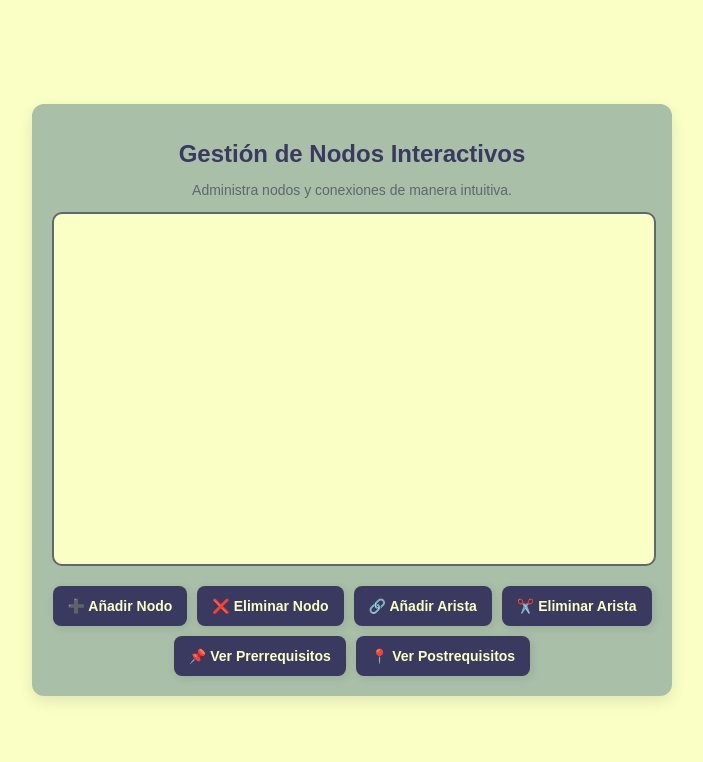
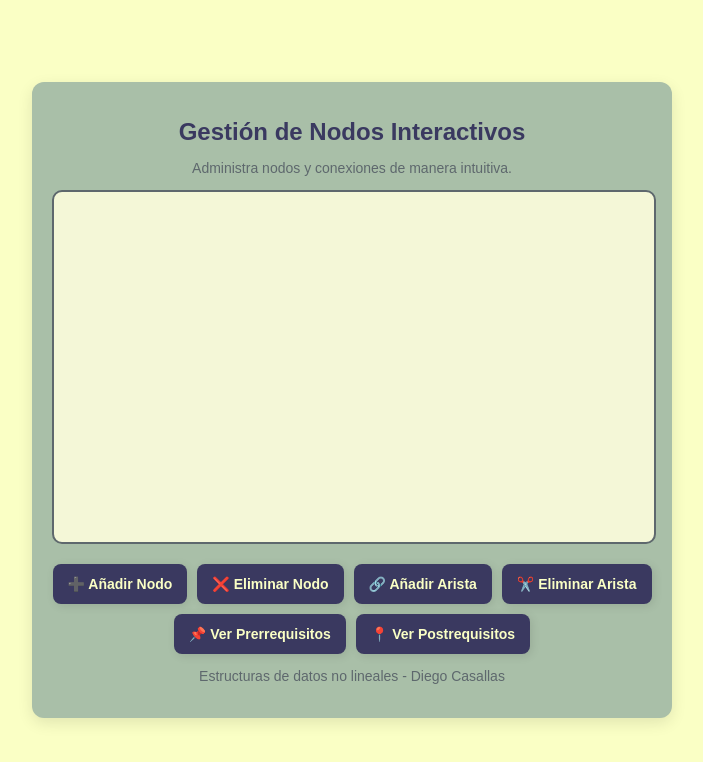
Before and after one commit to DiegoRCasallas/parcial1-EDNL, a plain HTML site: page index.html in a window 1280 px wide. Shown: the whole page, without its empty margins (288-991 px from the left). Drawn offline with Linux system fonts and the light colour scheme; a script that the page names is missing.

Commit message:
Coreccion de colores

```diff
--- a/index.html
+++ b/index.html
@@ -21,6 +21,7 @@
             <button id="prerequisites" class="btn">📌 Ver Prerrequisitos</button>
             <button id="postrequisites" class="btn">📍 Ver Postrequisitos</button>
         </div>
+        <p>Estructuras de datos no lineales - Diego Casallas</p>
     </div>
     <script src="script.js"></script>
 </body>
--- a/script.js
+++ b/script.js
@@ -58,6 +58,12 @@ document.getElementById('removeEdge').onclick = function () {
     var toNodeId = prompt('Ingrese el nombre del nodo destino:');
     var edgeId = null;
     var allEdges = edges.get();
+    /* Este bloque de código es un bucle que itera sobre todas las aristas del grafo para encontrar una arista específica
+    que conecte dos nodos especificados por `fromNodeId` y `toNodeId`. Si se encuentra una arista de este tipo
+    su ID se almacena en la variable `edgeId`, y entonces esa arista se elimina del grafo utilizando
+    edges.remove({ id: edgeId })`. Si no se encuentra ninguna arista que conecte los nodos especificados, se muestra una alerta
+    indicando que no hay conexión entre esos nodos. */
+
     for (var i = 0; i < allEdges.length; i++) {
         if (allEdges[i].from === fromNodeId && allEdges[i].to === toNodeId) {
             edgeId = allEdges[i].id;
--- a/styles.css
+++ b/styles.css
@@ -39,7 +39,7 @@ p {
     width: 100%;
     height: 350px;
     border: 2px solid #5E686D;
-    background-color: #FAFFC5;
+    background-color: #f4f7d7;
     border-radius: 10px;
     margin-bottom: 20px;
 }
```
